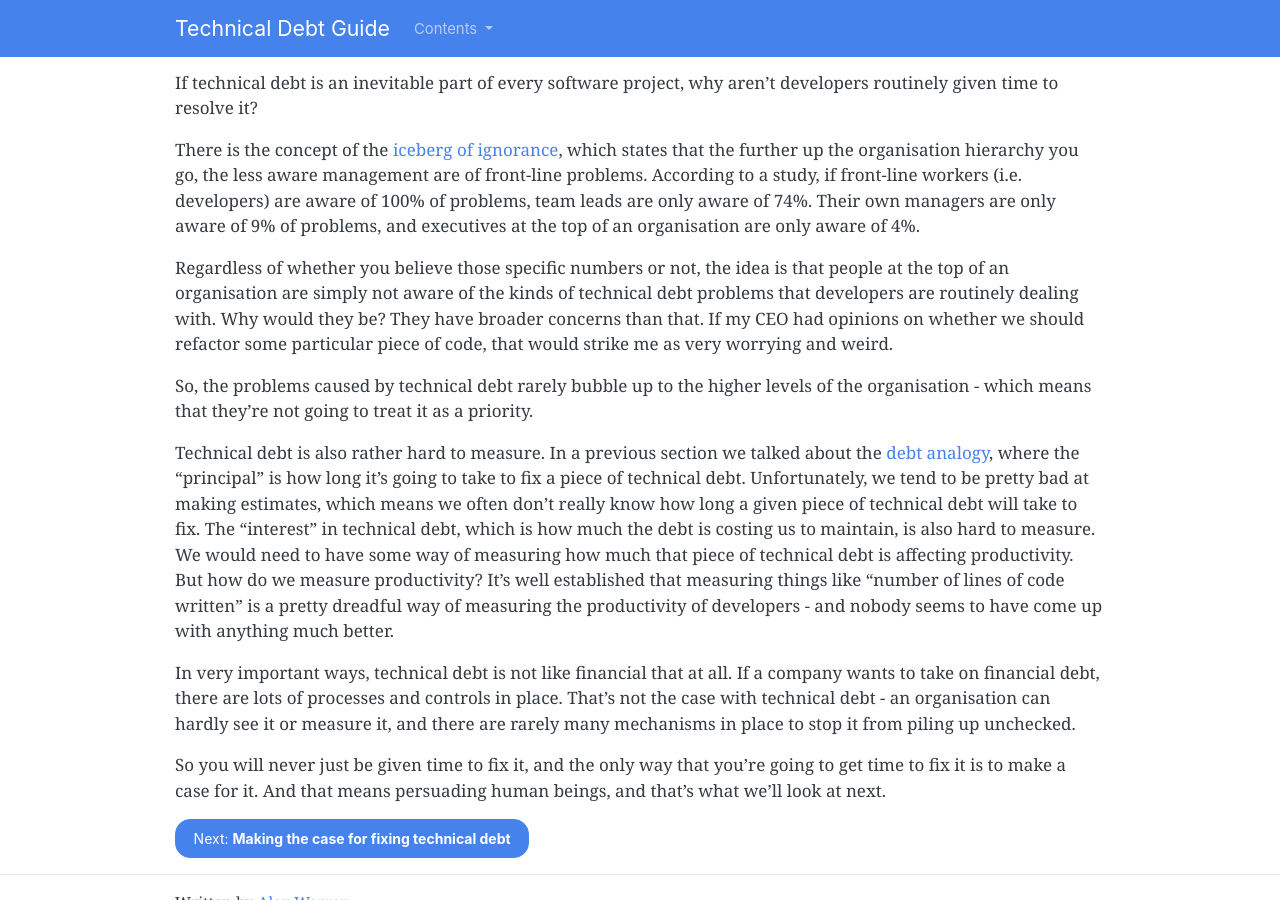
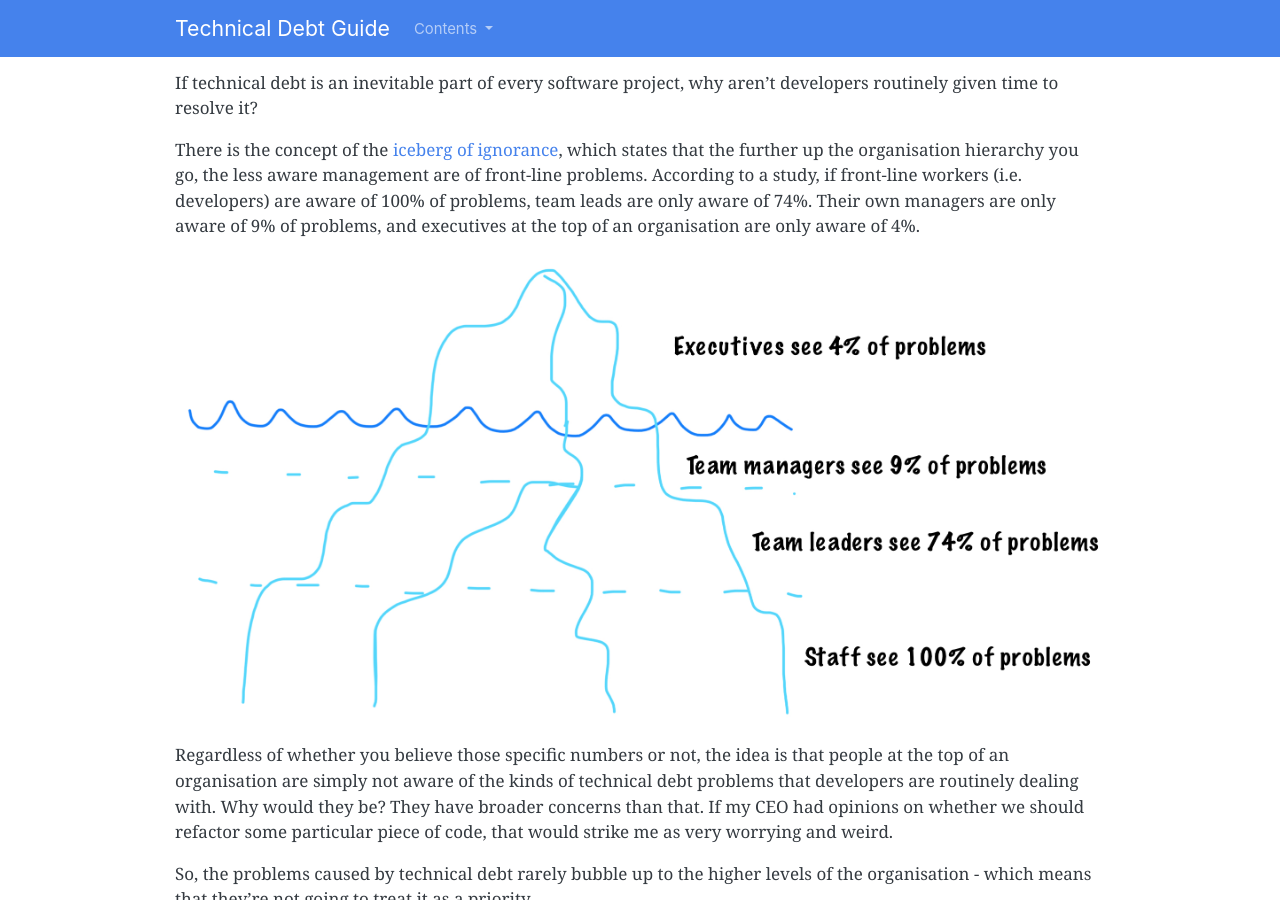
Before and after one commit to alexwarren/techdebtguide, a Jekyll site: the page built from articles/why-developers-dont-get-time-to-fix-technical-debt.md, in a window 1280 px wide and 900 px high, scrolled down 438 px. Built offline with Jekyll 4.4.1, drawn with Linux system fonts in a browser that asks for light colours.

Commit message:
Iceberg of ignorance

```diff
--- a/articles/why-developers-dont-get-time-to-fix-technical-debt.md
+++ b/articles/why-developers-dont-get-time-to-fix-technical-debt.md
@@ -10,6 +10,8 @@ If technical debt is an inevitable part of every software project, why aren't de
 
 There is the concept of the [iceberg of ignorance](https://corporate-rebels.com/iceberg-of-ignorance/), which states that the further up the organisation hierarchy you go, the less aware management are of front-line problems. According to a study, if front-line workers (i.e. developers) are aware of 100% of problems, team leads are only aware of 74%. Their own managers are only aware of 9% of problems, and executives at the top of an organisation are only aware of 4%.
 
+<img src="/photos/iceberg-of-ignorance.jpg">
+
 Regardless of whether you believe those specific numbers or not, the idea is that people at the top of an organisation are simply not aware of the kinds of technical debt problems that developers are routinely dealing with. Why would they be? They have broader concerns than that. If my CEO had opinions on whether we should refactor some particular piece of code, that would strike me as very worrying and weird.
 
 So, the problems caused by technical debt rarely bubble up to the higher levels of the organisation - which means that they're not going to treat it as a priority.
```
Also changed, not shown: photos/iceberg-of-ignorance.jpg (added).
